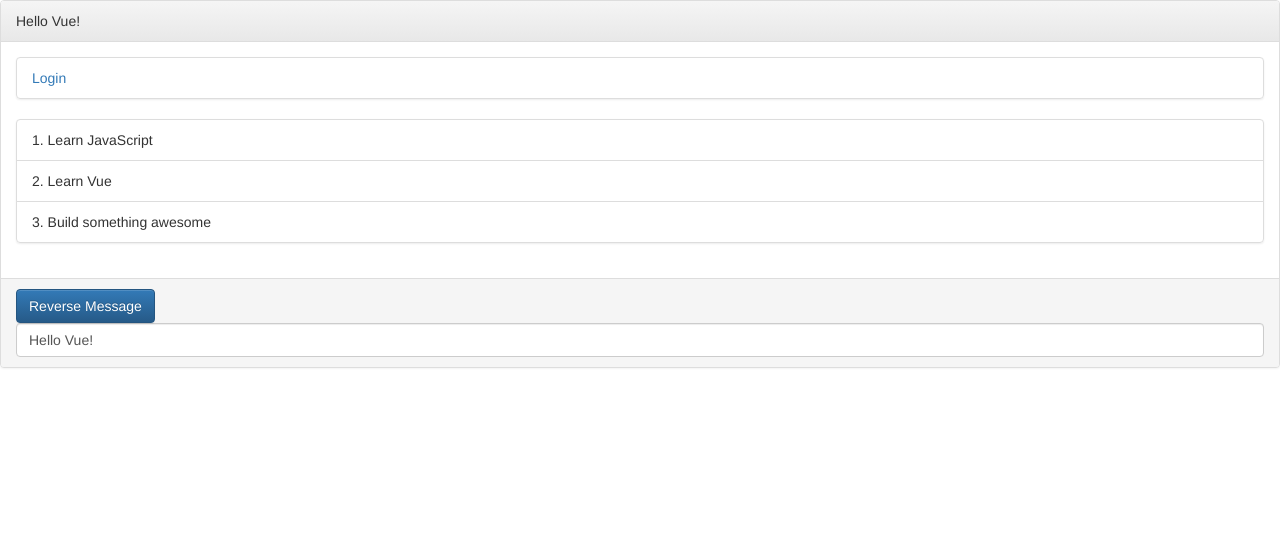
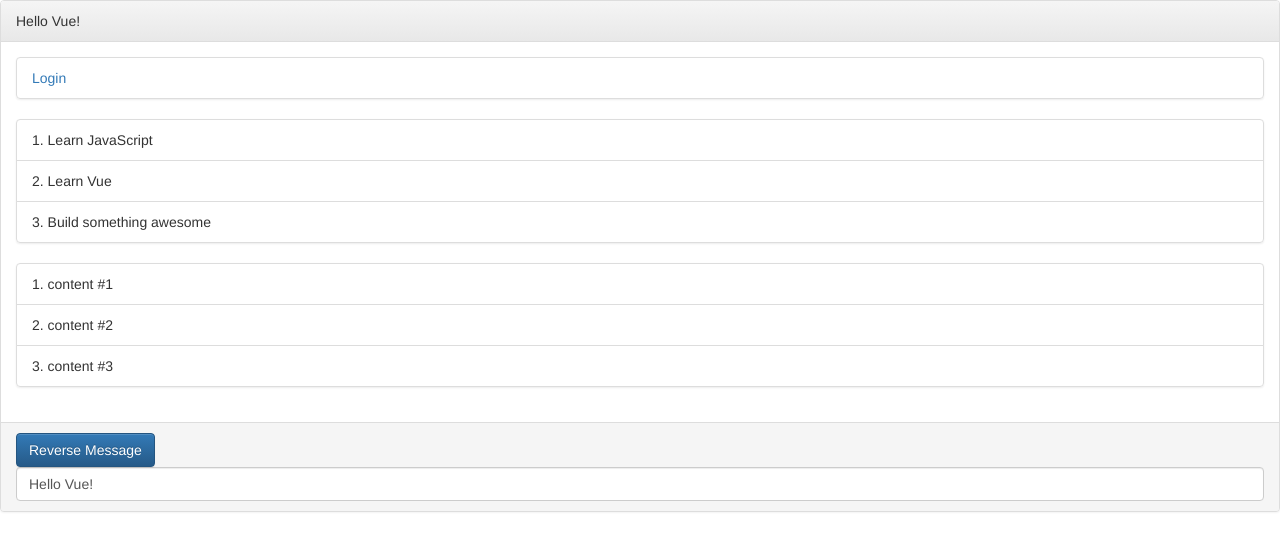
Before and after one commit to hdknr/sample-vue-django, a Django app: page / in a window 1280 px wide. Shown: the top 551 px of the page. Run offline with Django 3.2, Linux system fonts and the light colour scheme; some libraries are stand-ins or nearby versions.

Commit message:
Vue.component: new する前に追加

```diff
--- /dev/null
+++ b/web/theme/templates/articles/article/article.html
@@ -0,0 +1 @@
+<li class="list-group-item">{[{ article.content }]}</li>\
--- a/web/theme/templates/articles/article/index.html
+++ b/web/theme/templates/articles/article/index.html
@@ -19,6 +19,10 @@ ol li.list-group-item {
 <script type="text/javascript">
 // https://jp.vuejs.org/v2/guide/#宣言的レンダリング
 Vue.options.delimiters = ['{[{', '}]}'];        // Django テンプレートとバッティングしないように変更
+Vue.component('article-item',{
+    props: ['article'],
+    template: '{% include "articles/article/article.html" %}'});
+
 var app = new Vue({
   el: '#app',
   data: {
@@ -28,6 +32,11 @@ var app = new Vue({
      { text: 'Learn JavaScript' },
      { text: 'Learn Vue' },
      { text: 'Build something awesome' }
+   ],
+   articles: [
+     {content: 'content #1', id:1 },
+     {content: 'content #2', id:2 },
+     {content: 'content #3', id:3 }
    ]
  },
  methods: {
@@ -35,7 +44,9 @@ var app = new Vue({
       this.message = this.message.split('').reverse().join('')
     }
   }
-})
+});
+
+
 </script>
 {% endblock %}
 
@@ -64,6 +75,10 @@ var app = new Vue({
      <li v-for="todo in todos" class="list-group-item"> {[{ todo.text }]} </li>
     </ol>
 
+    <ol class="list-group">
+       <article-item v-for="i in articles" v-bind:article="i"></article-item>
+    </ol>
+
   </div>
 
   <div class="panel-footer">
```
